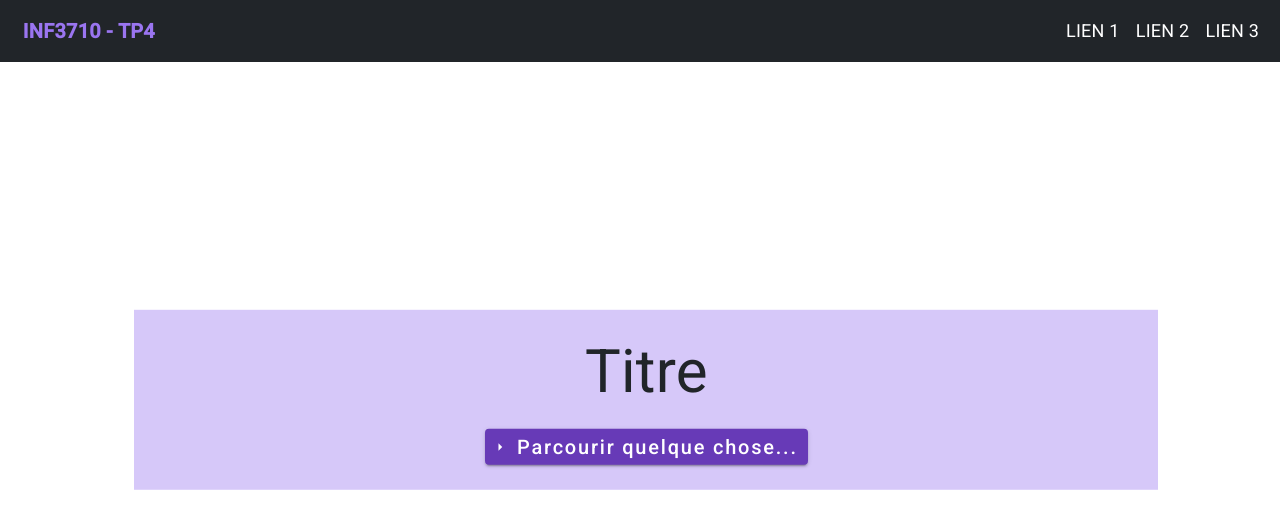
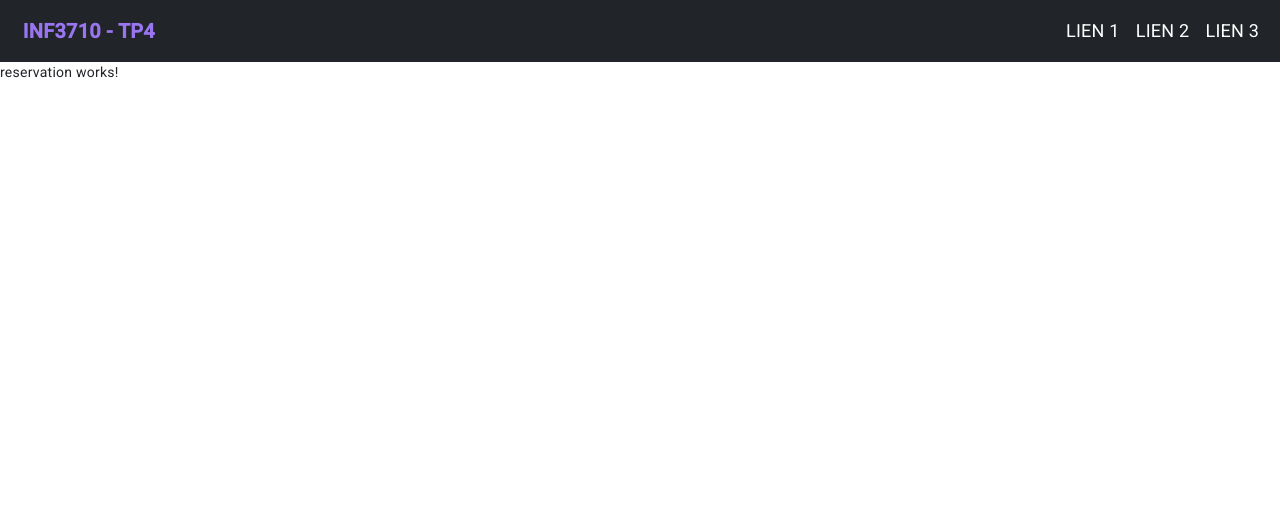
Before and after one commit to lyg2/Reservation-SQL, an Angular app in the folder Client/: page /app/reservation in a window 1280 px wide. Before the commit this address led to /. Shown: the top 528 px of the page. Built offline with nearby package versions, Linux system fonts and the light colour scheme.

Commit message:
Router for reservation-page

```diff
--- a/Client/src/app/app.component.html
+++ b/Client/src/app/app.component.html
@@ -14,7 +14,7 @@
     <p>
       Titre
     </p>
-    <button mat-raised-button color="primary" class="btn" routerLink="/ROUTEUR_À_IMPLÉMENTER">Parcourir quelque chose...<mat-icon>arrow_right</mat-icon></button>
+    <button mat-raised-button color="primary" class="btn" routerLink="app/reservation">Afficher réservation<mat-icon>arrow_right</mat-icon></button>
   </div>
   <router-outlet></router-outlet>
 </div>
--- a/Client/src/app/app.module.ts
+++ b/Client/src/app/app.module.ts
@@ -8,10 +8,12 @@ import { AppComponent } from "./app.component";
 import { CommunicationService } from "./services/communication.service";
 import { AppMaterialModule } from './modules/material.module';
 import { BrowserAnimationsModule } from '@angular/platform-browser/animations';
+import { ReservationComponent } from './reservation/reservation.component';
 
 @NgModule({
   declarations: [
-    AppComponent
+    AppComponent,
+    ReservationComponent
   ],
   imports: [
     CommonModule,
--- a/Client/src/app/modules/app-routing.module.ts
+++ b/Client/src/app/modules/app-routing.module.ts
@@ -2,9 +2,11 @@ import { NgModule } from "@angular/core";
 import { RouterModule, Routes } from "@angular/router";
 
 import { AppComponent } from "../app.component";
+import { ReservationComponent } from "../reservation/reservation.component";
 
 const routes: Routes = [
-  { path: "app", component: AppComponent }
+  { path: "app", component: AppComponent },
+  { path: "app/reservation", component: ReservationComponent }
 ];
 
 @NgModule({
--- /dev/null
+++ b/Client/src/app/reservation/reservation.component.html
@@ -0,0 +1 @@
+<p>reservation works!</p>
```
Also changed, not shown: Client/src/app/reservation/reservation.component.ts (added, +10 -0 lines), Client/src/app/reservation/reservation.component.css (added), 1 other file (tests, documents, lock files or other folders).
